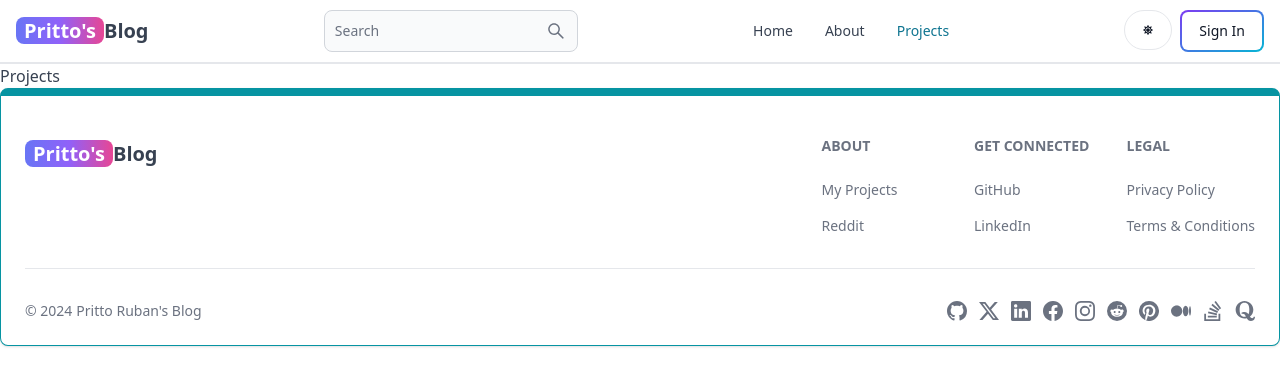
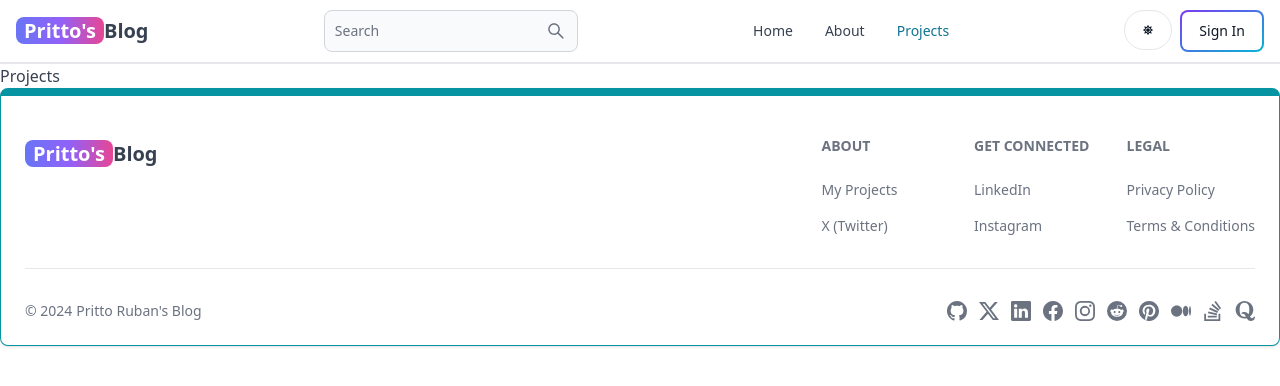
Before and after one commit to PrittoRuban/MERN_Blog, a React (Vite) app in the folder Client/: page /projects in a window 1280 px wide. Shown: the top 386 px of the page. Built offline with nearby package versions, Linux system fonts and the light colour scheme; no server answers.

Commit message:
update footer component

```diff
--- a/Client/src/components/Footer.jsx
+++ b/Client/src/components/Footer.jsx
@@ -37,11 +37,11 @@ export default function FooterComponent() {
                   My Projects
                 </Footer.Link>
                 <Footer.Link
-                  href="https://www.reddit.com/user/prittoruban/?rdt=32844"
+                  href="https://twitter.com/prittoruban"
                   target="_blank"
                   rel="noopener noreferrer"
                 >
-                  Reddit
+                  X (Twitter)
                 </Footer.Link>
               </Footer.LinkGroup>
             </div>
@@ -49,18 +49,18 @@ export default function FooterComponent() {
               <Footer.Title title="Get Connected" />
               <Footer.LinkGroup col>
                 <Footer.Link
-                  href="https://github.com/PrittoRuban"
-                  target="_blank"
-                  rel="noopener noreferrer"
-                >
-                  GitHub
-                </Footer.Link>
-                <Footer.Link
                   href="https://linkedin.com/in/prittoruban"
                   target="_blank"
                   rel="noopener noreferrer"
                 >
                   LinkedIn
+                </Footer.Link>
+                <Footer.Link
+                  href="https://www.instagram.com/prittorubanofficial/?igsh=ODhxZjQ5YW5nbG9h"
+                  target="_blank"
+                  rel="noopener noreferrer"
+                >
+                  Instagram
                 </Footer.Link>
               </Footer.LinkGroup>
             </div>
```
